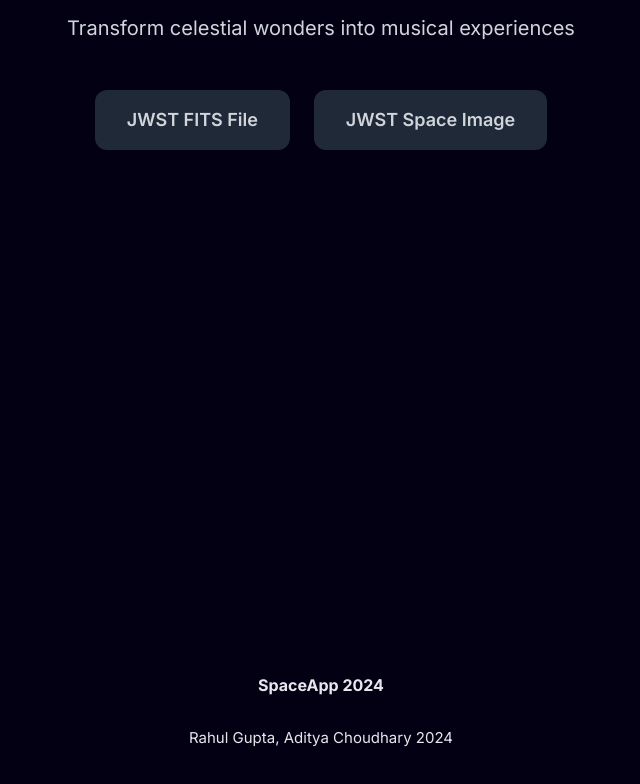
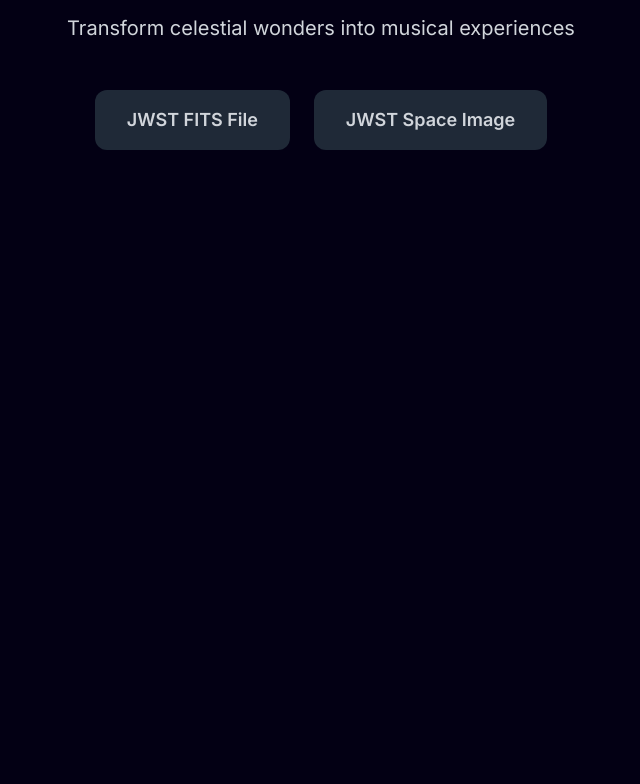
Before and after one commit to Rrocketter/music_to_the_stars, a Next.js app in the folder website/: page / in a window 1280 px wide. Shown: the part 2341-3125 px from the top of the page, without its empty margins (319-959 px from the left). After the commit the page ends 2999 px from the top, so only its background shows below. Built offline with nearby package versions, Linux system fonts and the light colour scheme; a web font is replaced by a local one.

Commit message:
remove footer

```diff
--- a/website/app/layout.tsx
+++ b/website/app/layout.tsx
@@ -2,7 +2,6 @@
 import { Inter } from "next/font/google";
 import type { PropsWithChildren } from "react";
 
-import { Footer } from "@/components/main/footer";
 import { Navbar } from "@/components/main/navbar";
 import { StarsCanvas } from "@/components/main/star-background";
 import { siteConfig } from "@/config";
@@ -31,7 +30,6 @@
         <StarsCanvas />
         <Navbar />
         {children}
-        <Footer />
       </body>
     </html>
   );
--- a/website/components/main/footer.tsx
+++ /dev/null
@@ -1,38 +0,0 @@
-import Link from "next/link";
-
-import { FOOTER_DATA } from "@/constants";
-
-export const Footer = () => {
-  return (
-    <div className="w-full h-full bg-transparent text-gray-200 shadow-lg p-[15px]">
-      <div className="w-full flex flex-col items-center justify-center m-auto">
-        <div className="w-full h-full flex flex-row items-center justify-around flex-wrap">
-          {FOOTER_DATA.map((column) => (
-            <div
-              key={column.title}
-              className="min-w-[200px] h-auto flex flex-col items-center justify-start"
-            >
-              <h3 className="font-bold text-[16px]">{column.title}</h3>
-              {column.data.map(({ icon: Icon, name, link }) => (
-                <Link
-                  key={`${column.title}-${name}`}
-                  href={link}
-                  target="_blank"
-                  rel="noreferrer noopener"
-                  className="flex flex-row items-center my-[15px]"
-                >
-                  {Icon && <Icon />}
-                  <span className="text-[15px] ml-[6px]">{name}</span>
-                </Link>
-              ))}
-            </div>
-          ))}
-        </div>
-
-        <div className="mb-[20px] text-[15px] text-center">
-          Rahul Gupta, Aditya Choudhary {new Date().getFullYear()}
-        </div>
-      </div>
-    </div>
-  );
-};
--- a/website/constants/index.ts
+++ b/website/constants/index.ts
@@ -9,18 +9,6 @@
     },
 ] as const;
 
-export const FOOTER_DATA = [
-  {
-    title: "SpaceApp 2024",
-    data: [
-            {
-              // name: "",
-              // icon: FaYoutube,
-              link: "https://youtube.com",
-            },
-          ]
-  }
-]
 
 export const NAV_LINKS = [
   {
```
